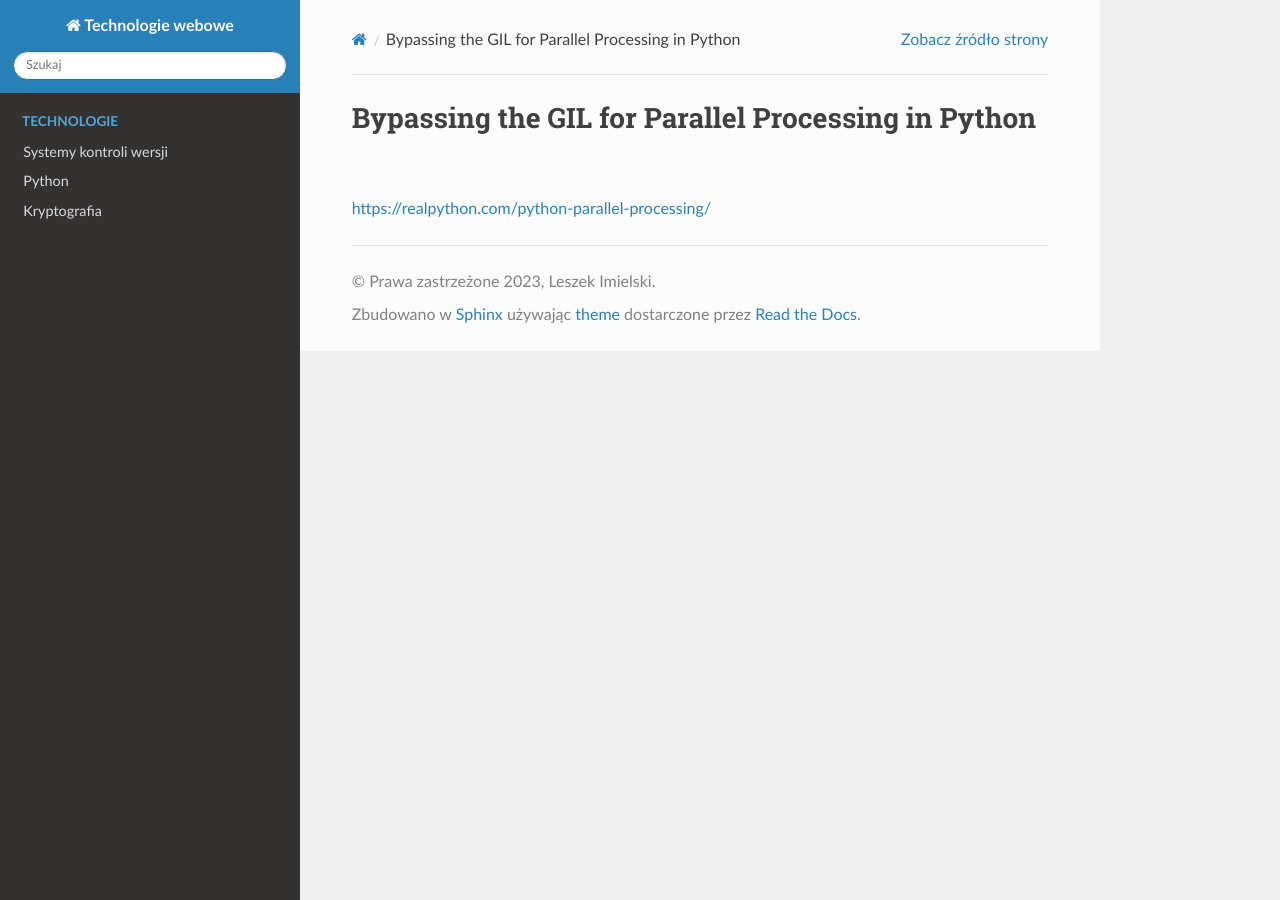
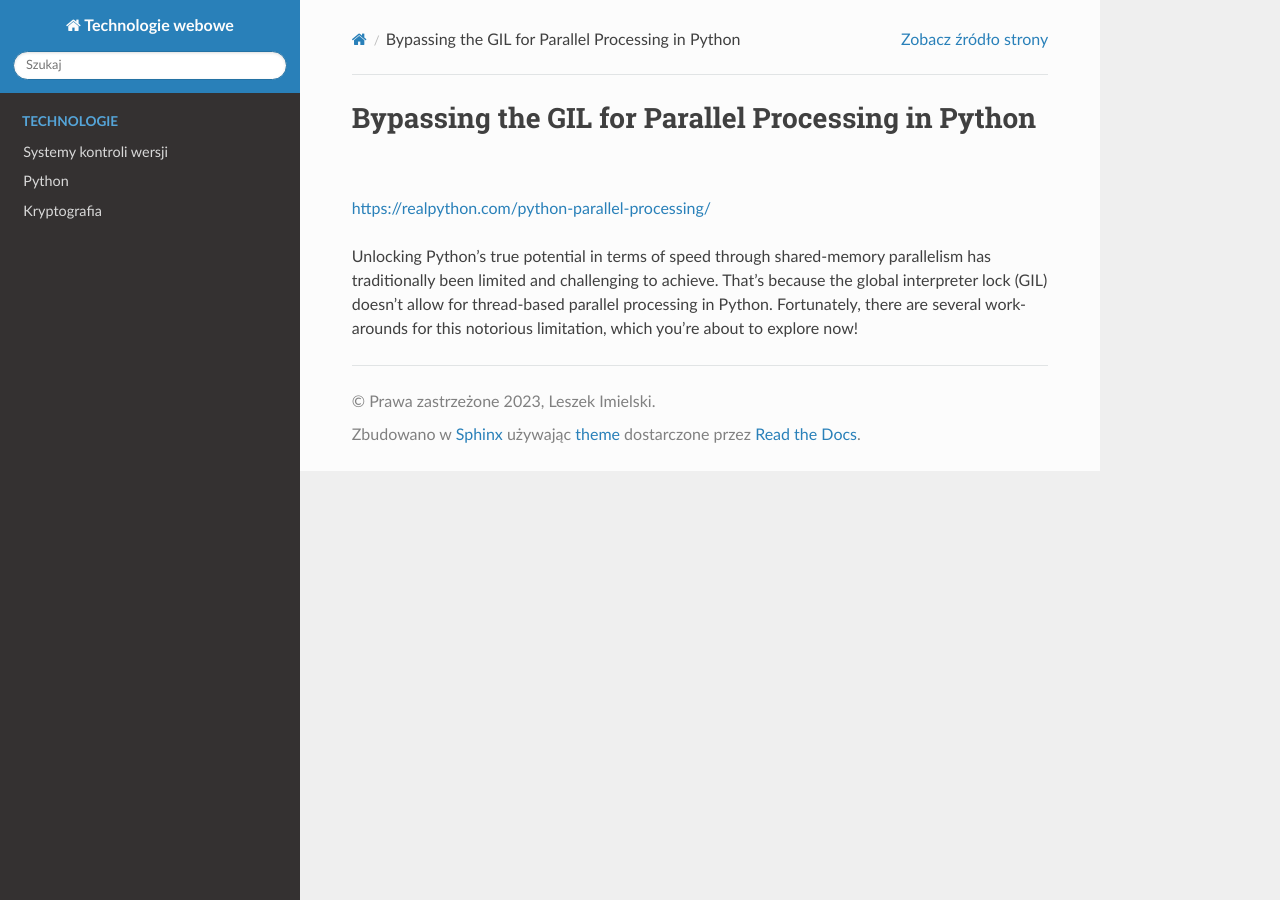
Before and after one commit to limielski/UsingSphinx, a Sphinx documentation site: the page built from docs/source/python/gil/gil0-0.rst, in a window 1280 px wide. Built offline with Sphinx 7.4.7 and the Read the Docs theme 2.0.0, drawn with Linux system fonts in a browser that asks for light colours.

Commit message:
change gil0-0

```diff
--- a/docs/source/python/gil/gil0-0.rst
+++ b/docs/source/python/gil/gil0-0.rst
@@ -2,3 +2,6 @@ Bypassing the GIL for Parallel Processing in Python
 ===================================================
 
 https://realpython.com/python-parallel-processing/
+
+
+Unlocking Python’s true potential in terms of speed through shared-memory parallelism has traditionally been limited and challenging to achieve. That’s because the global interpreter lock (GIL) doesn’t allow for thread-based parallel processing in Python. Fortunately, there are several work-arounds for this notorious limitation, which you’re about to explore now!
```
